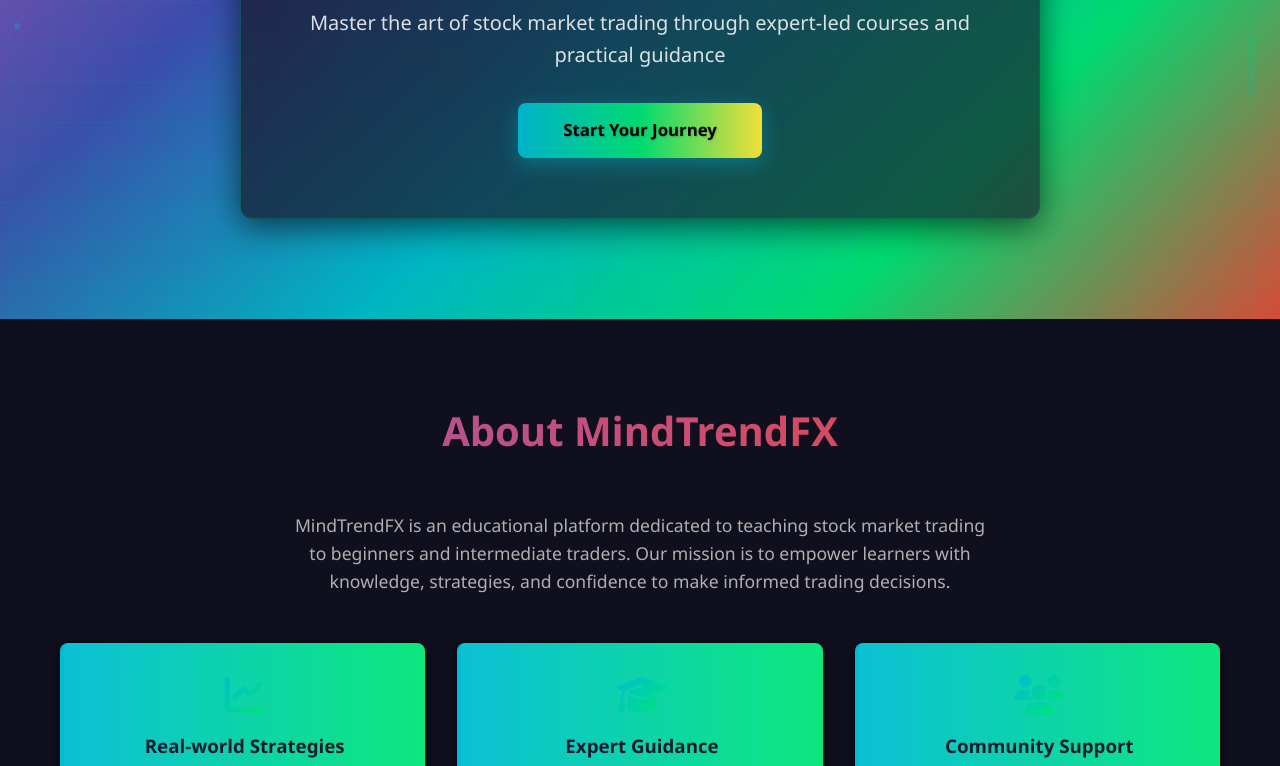
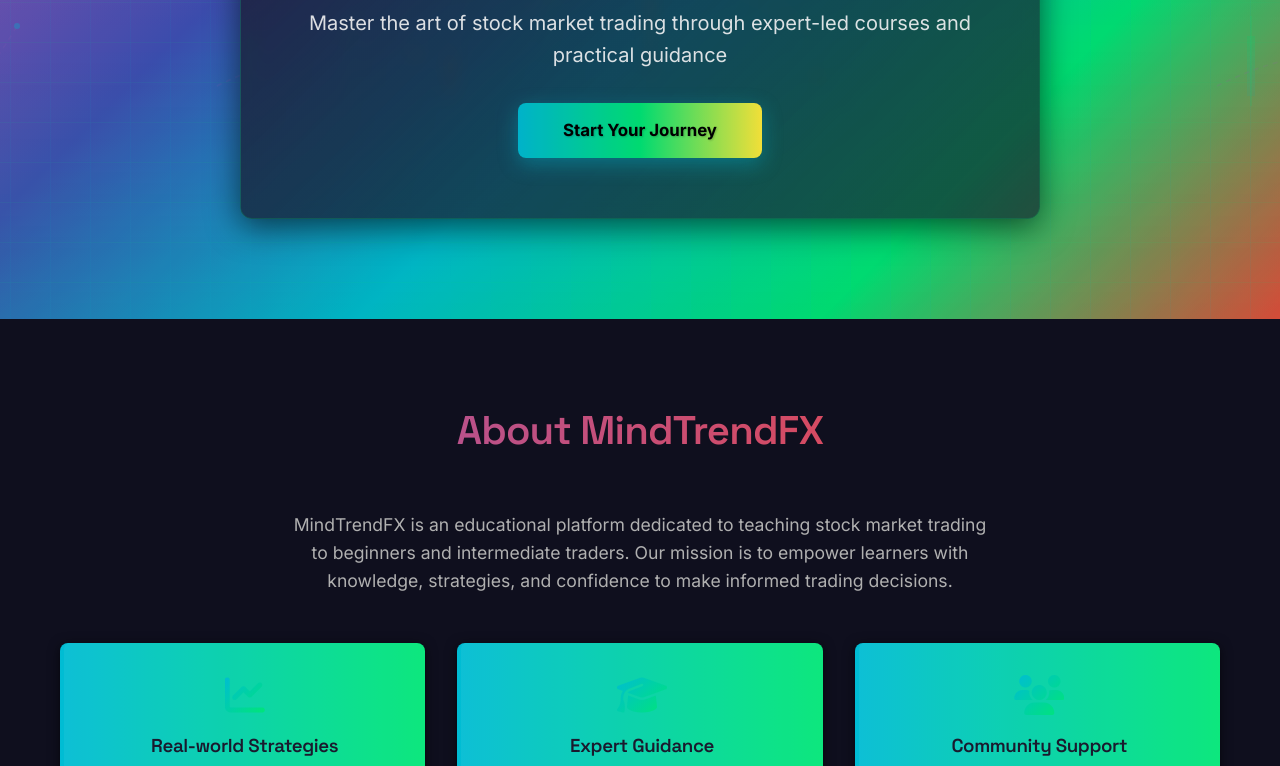
Before and after one commit to mindtrendfx/MindTrendFX, a website: page index.html in a window 1280 px wide. Shown: the part 329-1095 px from the top of the page. Drawn offline with Linux system fonts and the light colour scheme.

Commit message:
style: Update typography with professional Google Fonts
- Add Space Grotesk (bold, modern) for all headings (h1-h6)
- Use Inter (clean, readable) for body text and UI elements
- Apply negative letter-spacing (-0.02em) for modern, tight headings
- Include Google Fonts preconnect for faster loading
- Font weights: Space Grotesk (400-700), Inter (300-700)
- Professional, modern look suitable for fintech/trading platform

```diff
--- a/css/style.css
+++ b/css/style.css
@@ -27,11 +27,19 @@
 }
 
 body {
-    font-family: 'Segoe UI', Tahoma, Geneva, Verdana, sans-serif;
+    font-family: 'Inter', -apple-system, BlinkMacSystemFont, 'Segoe UI', sans-serif;
     color: var(--text-dark);
     background: var(--bg-light);
     line-height: 1.6;
     overflow-x: hidden;
+    font-weight: 400;
+}
+
+/* Headings: Space Grotesk */
+h1, h2, h3, h4, h5, h6 {
+    font-family: 'Space Grotesk', -apple-system, BlinkMacSystemFont, sans-serif;
+    font-weight: 600;
+    letter-spacing: -0.02em;
 }
 
 .container {
--- a/index.html
+++ b/index.html
@@ -6,6 +6,10 @@
     <title>MindTrendFX - Learn Stock Market Trading</title>
     <link rel="stylesheet" href="css/style.css">
     <link rel="stylesheet" href="https://cdnjs.cloudflare.com/ajax/libs/font-awesome/6.4.0/css/all.min.css">
+    <!-- Google Fonts: Space Grotesk (headings) & Inter (body) -->
+    <link rel="preconnect" href="https://fonts.googleapis.com">
+    <link rel="preconnect" href="https://fonts.gstatic.com" crossorigin>
+    <link href="https://fonts.googleapis.com/css2?family=Space+Grotesk:wght@400;500;600;700&family=Inter:wght@300;400;500;600;700&display=swap" rel="stylesheet">
 </head>
 <body>
     <!-- Navigation -->
```
